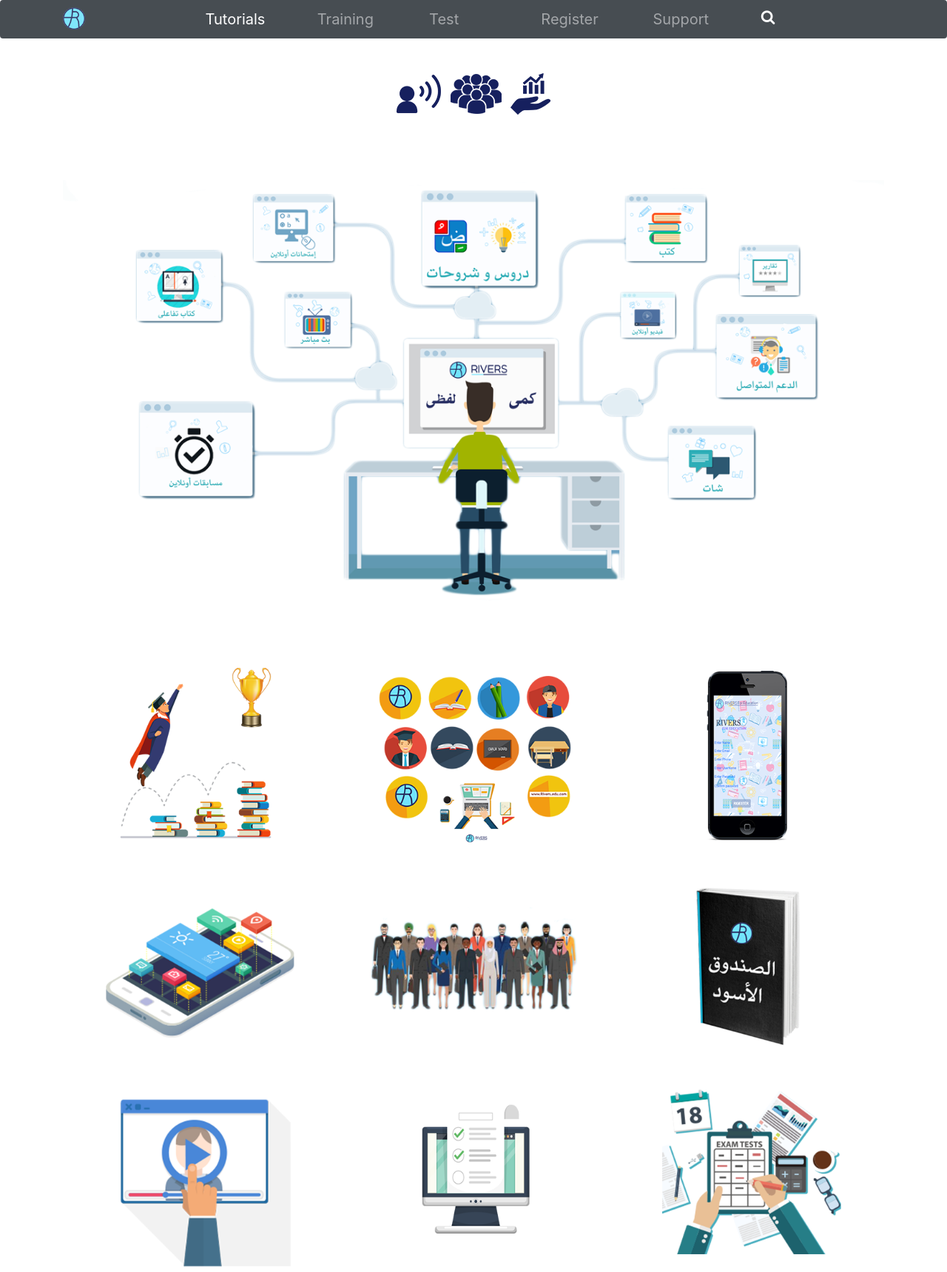
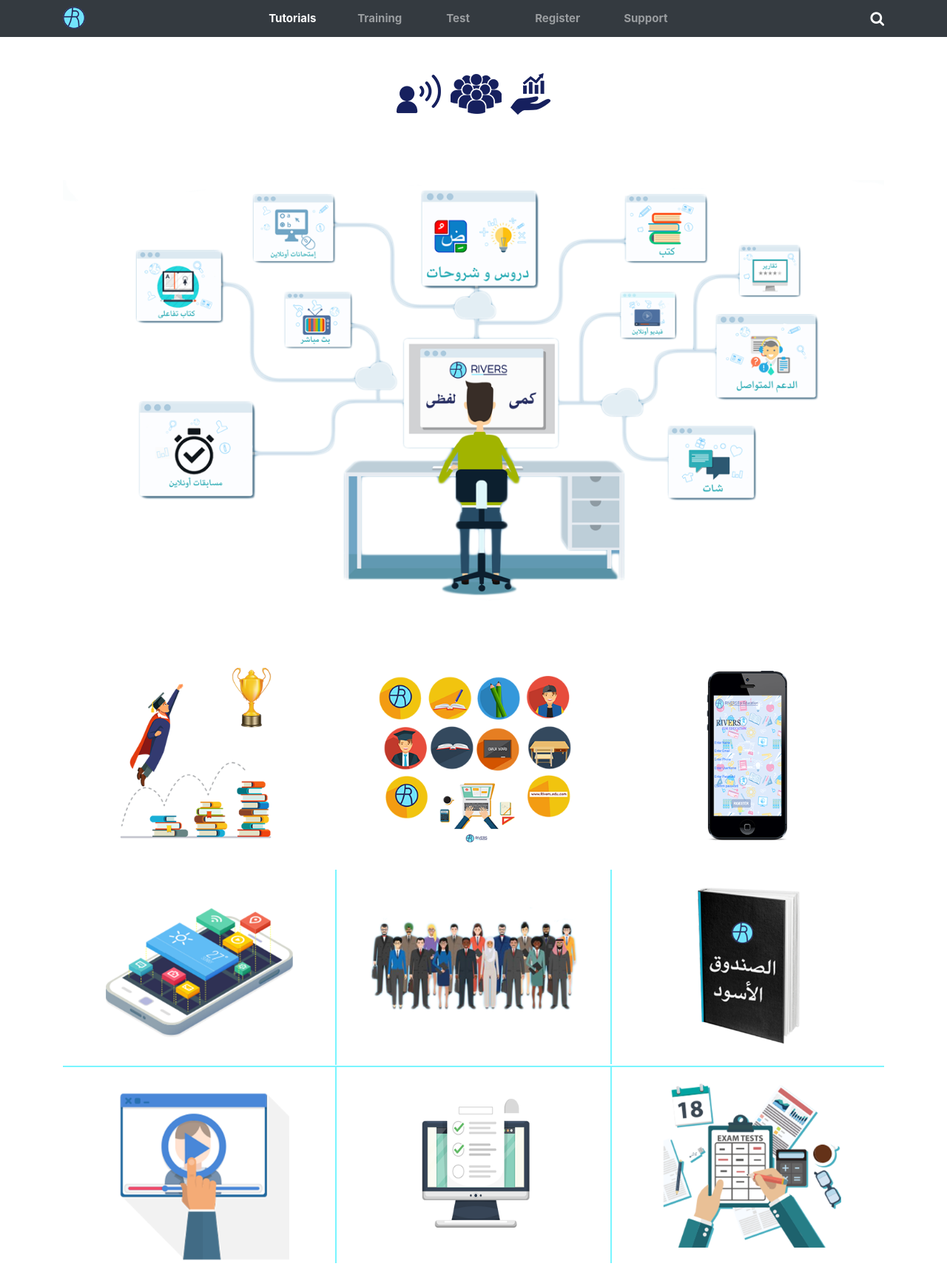
Before and after one commit to Ahmed-Gamal-Helal/e-learning, a website: page index.html in a window 1280 px wide. Shown: the top 1720 px of the page at 74% size. Drawn offline with nearby package versions, Linux system fonts and the light colour scheme.

Commit message:
elearning

```diff
--- a/index.html
+++ b/index.html
@@ -11,10 +11,6 @@
         <link rel="stylesheet" href="css/bootstrap.min.css">
         <link rel="stylesheet" href="css/main.css">
 
-        <style>
-
-            </style>
-
     </head>
     <body>
         <!-- Start navbar -->
@@ -26,8 +22,8 @@
                 <button class="navbar-toggler" type="button" data-toggle="collapse" data-target="#navbarNav" aria-controls="navbarNav" aria-expanded="false" aria-label="Toggle navigation">
                     <span class="navbar-toggler-icon"></span>
                 </button>
-                <div class="collapse navbar-collapse" id="navbarNav">
-    				  <ul class="navbar-nav" style="font-size: 2em;" >
+                <div class="collapse navbar-collapse justify-content-center" id="navbarNav">
+    				  <ul class="navbar-nav " >
     					<li class="nav-item active">
     					  <a class="nav-link" href="#">Tutorials <span class="sr-only">(current)</span></a>
     					</li>
@@ -43,11 +39,13 @@
     					<li class="nav-item">
     					  <a class="nav-link " href="#">Support</a>
     					</li>
-    					<li class="nav-item">
-    					  <i class="fa fa-search" aria-hidden="true"><a class="nav-link " href="#"></a></i>
-                        </li>
                     </ul>
-				</div>
+                </div>
+                <div class="search hidden-sm">
+                    <a href="#">
+                        <span><i class="fa fa-search fa-lg"></i></span>
+                    </a>
+                </div>
             </div>
         </nav>
         <!-- End navbar -->
@@ -98,7 +96,7 @@
         <div class="container grid">
             <div class="row">
                 <ul>
-                    <li class="col-sm-4">
+                    <li class="col-sm-4 first">
                         <a href="#">
                             <img src="images/457.png" alt="phone">
                         </a>
@@ -108,16 +106,16 @@
                             <img src="images/Layer24.png" alt="phone">
                         </a>
                     </li>
-                    <li class="col-sm-4">
+                    <li class="col-sm-4 last">
                         <a href="#">
                             <img src="images/layerx.png" alt="phone">
                         </a>
                     </li>
                 </ul>
 
-                <div class="row">
+                <div class="row second-view">
                 <ul>
-                    <li class="col-sm-4">
+                    <li class="col-sm-4 first">
                         <a href="#">
                             <img src="images/56.png" alt="phone">
                         </a>
@@ -127,7 +125,7 @@
                             <img src="images/Vector.png" alt="phone">
                         </a>
                     </li>
-                    <li class="col-sm-4">
+                    <li class="col-sm-4 last">
                         <a href="#">
                             <img src="images/45.png" alt="phone">
                         </a>
@@ -148,7 +146,7 @@
     <footer>
         <div class="container">
         <div class="row">
-            <div class="col-4 col-sm-4 col-">
+            <div class="col-4 col-sm-4">
                 <div class="left-side">
                     <a href="#"><i class="fa fa-globe fa-2x"></i></a>
                 </div>
--- a/scss/footer.scss
+++ b/scss/footer.scss
@@ -46,13 +46,13 @@ footer {
 }
 @media (max-width: 575px) {
     .left-side, .right-side {
-        text-align: center;
+        text-align: center !important;
     }
  }
-@media (max-width: 767px) {
-    .center-side, .right-side, .left-side {
-        text-align: center;
-    }
- }
+// @media (max-width: 767px) {
+//     .center-side, .right-side, .left-side {
+//         text-align: center;
+//     }
+//  }
 
 //End Footer
--- a/scss/labels.scss
+++ b/scss/labels.scss
@@ -9,3 +9,8 @@
         }
     }
 }
+@media (max-width: 575px) {
+    .labels {
+        margin-top: 4em;
+    }
+}
--- a/scss/navbar.scss
+++ b/scss/navbar.scss
@@ -1,102 +1,31 @@
-
-// .navbar-default {
-//     background-color: $blue;
-//     margin: 0;
-//     border: 0;
-//     border-radius: 0;
-//     top: 0;
-//     .container {
-//         .navbar-header {
-//             .logo {
-//                 a {
-//                     transition: all .5s ease-in-out;
-//                     &:hover {
-//                             color: gray;
-//                     }
-//                     img {
-//                         height: 2em;
-//                         width: 2em;
-//                         margin-top: .6em;
-//                         margin-left: .6em;
-//                         &:hover {
-//                             transform: rotate(3odeg);
-//                         }
-//                     }
-//                 }
-//             }
-//         }
-//         .navbar-collapse {
-//             text-align: center !important;
-//             ul {
-//                 text-align: center !important;
-//                 li {
-//                     // padding-left: 1em;
-//                     // padding-right: 1em;
-//                     a {
-//                         color: $white;
-//                         transition: all .5s ease-in-out;
-//                         font-size: 1.2em;
-//                         &:hover {
-//                             color: gray;
-//                         }
-//                     }
-//                 }
-//             }
-//         }
-//     }
-// }
-
-// .navbar-nav > li > a {padding-top:10px !important; padding-bottom:10px !important;}
-// .navbar {min-height:44px !important}
-// .navigation {
-//     background-color: $blue;
-//     height: 44px;
-//     .row {
-//         display: flex;
-//         .brand {
-//             flex: 1;
-//             height: .5em;
-//             width: .5em;
-//         }
-//         .icons {
-//             flex: 3;
-//             ul {
-//                 text-align: center;
-//                 li {
-//                     display: inline-block;
-//                     a {
-//                         text-decoration: none;
-//                         cursor: pointer;
-//                         padding: 1.5em;
-//                         padding-top: .5em;
-//                         color: $white;
-//                     }
-//                 }
-//             }
-//         }
-//         .search {
-//             flex: .5;
-//             color: $white;
-//         }
-//     }
-// }
-.navbar{padding: 0 ; opacity: .9; border-radius: 0;}
-.navbar .navbar-brand{width: 16%; margin-top: .5em;}
-.navbar .navbar-collapse{width: 84% ;position: relative}
-.navbar .navbar-collapse .navbar-nav li{
+nav {
+    font-size: 1.5em;
+    font-weight: bold;
+    border: 0;
+    border-radius: 0 !important;
+    margin: 0;
+    height: 2em;
+    .container {
+        .navbar-collapse {
+            ul {
+                li {
                     display: inline-flex ;
                     position: relative ;
                     justify-content: space-between ;
                     flex-wrap: wrap ;
-    width: 182px ;
+                    width: 8em ;
                 }
-.navbar ul li i{color: #fff ;padding-top:12px ; }
+            }
+        }
+        .search {
             a {
-    font-size: 2em;
+                color: $white;
             }
-.fa-search {
-    margin-top: .5em;
         }
-#navbarNav {
-    font-size: 2em;
     }
+}
+@media (max-width: 991px) {
+    .search {
+        display: none;
+    }
+}
--- a/scss/photo-grid-1.scss
+++ b/scss/photo-grid-1.scss
@@ -1,16 +1,42 @@
 .grid {
     margin-top: 1em;
     margin-bottom: 2em;
+    .second-view {
+        border-top: 2px solid #79f5ff;
+    }
     .row {
         ul {
+            margin: 0;
+            .first {
+                border-right: 2px solid #79f5ff;
+            }
+            .last {
+                border-left: 2px solid #79f5ff;
+
+            }
             .col-sm-4 {
-
-                a {
-                    img {
-
-                    }
+                transition: all .5s ease-in-out;
+                &:hover {
+                    background-color: #EEE;
+                    border-radius: 1em;
                 }
             }
         }
     }
 }
+@media (max-width: 575px) {
+    .grid {
+        .second-view {
+            border-top: 0;
+        }
+        .col-sm-4 {
+            border: 2px solid #79f5ff;
+            margin-top: 1em;
+            a {
+                img {
+
+                }
+            }
+        }
+    }
+ }
```
Also changed, not shown: index-2.html (+10 -8 lines), css/footer.css (deleted), css/main.css, css/photo-grid-1.css (deleted). Lines whose indentation alone changed are shown as unchanged.
